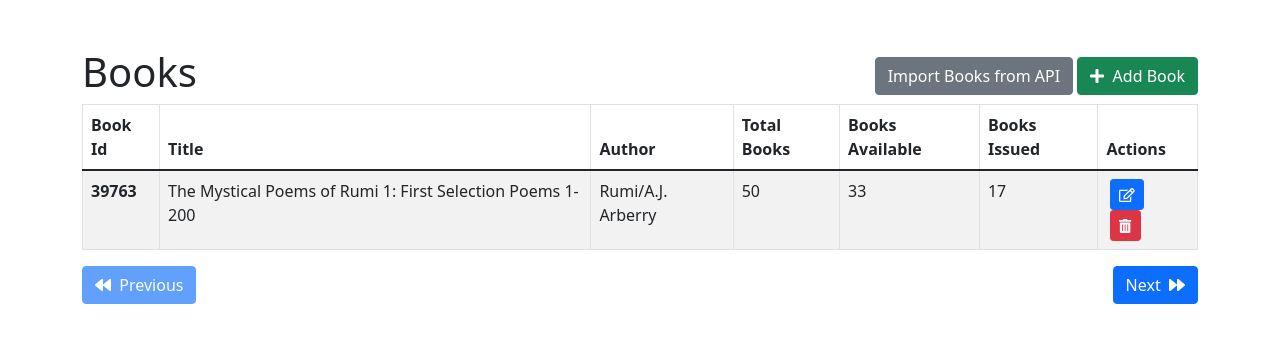
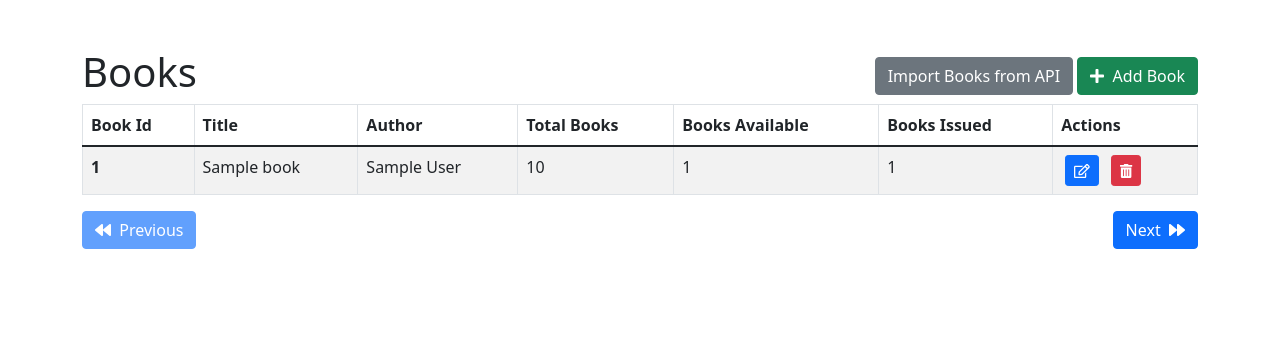
Before and after one commit to tanmaythole/Library_Management_System, a Flask app: page /books in a window 1280 px wide. Shown: the part 56-399 px from the top of the page. Run offline with Flask 2, Linux system fonts and the light colour scheme; tables that the repository leaves empty hold one stand-in row (values such as "Sample post").

Commit message:
connected to db using pymysql, books members views created

```diff
--- a/library/__init__.py
+++ b/library/__init__.py
@@ -3,7 +3,7 @@ from flask_sqlalchemy import SQLAlchemy
 
 app = Flask(__name__)
 
-app.config['SQLALCHEMY_DATABASE_URI'] = 'mysql:///tanmay:Pass1234@localhost/libraryms'
+app.config['SQLALCHEMY_DATABASE_URI'] = 'mysql+pymysql://tanmay:Pass1234@localhost/libraryms'
 
 db = SQLAlchemy(app)
 
--- a/library/routes.py
+++ b/library/routes.py
@@ -1,4 +1,5 @@
 from flask import request
+from .models import Books, Members
 from . import app, render_template
 
 @app.route('/')
@@ -7,7 +8,8 @@ def dashboard():
 
 @app.route('/books')
 def books():
-    return render_template("books.html")
+    books = Books.query.all()
+    return render_template("books.html", books=books)
 
 @app.route('/books/add')
 @app.route('/books/edit/<int:id>')
@@ -27,9 +29,6 @@ def addBook(id=0):
 
     return render_template("addbook.html", params=params)
 
-# @app.route('/books/edit/<int:id>')
-# def editBook():
-#     pass
 
 @app.route('/books/delete/<int:id>')
 def deleteBook():
@@ -37,7 +36,8 @@ def deleteBook():
 
 @app.route('/members')
 def members():
-    return render_template("members.html")
+    members = Members.query.all()
+    return render_template("members.html", members=members)
 
 @app.route('/members/add')
 @app.route('/members/edit/<int:id>')
@@ -57,9 +57,6 @@ def addMember(id=0):
 
     return render_template('addmember.html', params=params)
 
-# @app.route('/members/edit/<int:id>')
-# def editMember():
-#     pass
 
 @app.route('/members/delete/<int:id>')
 def deleteMember():
--- a/library/templates/books.html
+++ b/library/templates/books.html
@@ -26,22 +26,24 @@
               </tr>
             </thead>
             <tbody>
+                {% for book in books %}
                     <tr>
-                <th scope="row">39763</th>
-                <td>The Mystical Poems of Rumi 1: First Selection  Poems 1-200</td>
-                <td>Rumi/A.J. Arberry</td>
-                <td>50</td>
-                <td>33</td>
-                <td>17</td>
+                        <th scope="row">{{ book.id }}</th>
+                        <td>{{ book.title }}</td>
+                        <td>{{ book.authors }}</td>
+                        <td>{{ book.quantity }}</td>
+                        <td>{{ book.available_books }}</td>
+                        <td>{{ book.issued_books }}</td>
                         <td>
-                    <a href="/books/edit/1" class="btn btn-sm btn-primary mx-1">
+                            <a href="/books/edit/{{ book.id }}" class="btn btn-sm btn-primary mx-1">
                                 <i class="far fa-edit"></i>
                             </a>
-                    <a href="/books/delete/1" class="btn btn-sm btn-danger mx-1">
+                            <a href="/books/delete/{{ book.id }}" class="btn btn-sm btn-danger mx-1">
                                 <i class="fas fa-trash-alt"></i>
                             </a>
                         </td>
                     </tr>
+                {% endfor %}
             </tbody>
         </table>
 
```
Also changed, not shown: library/templates/members.html (+12 -8 lines). Lines whose indentation alone changed are shown as unchanged.
